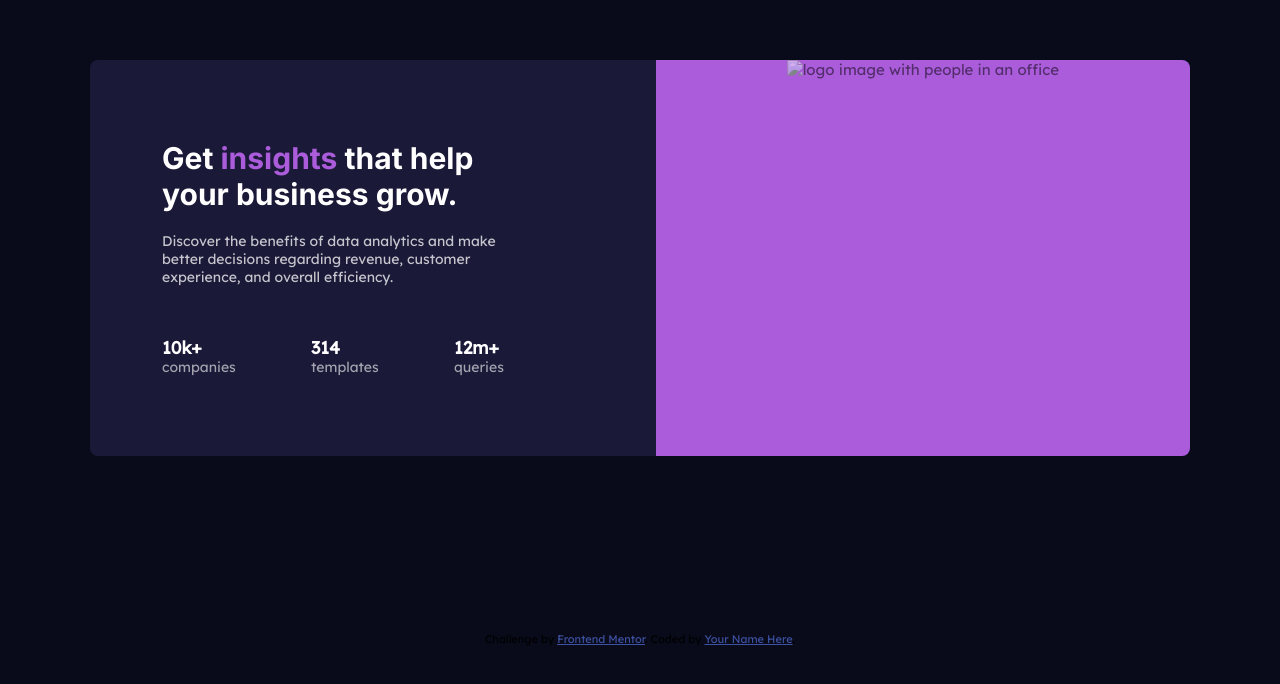
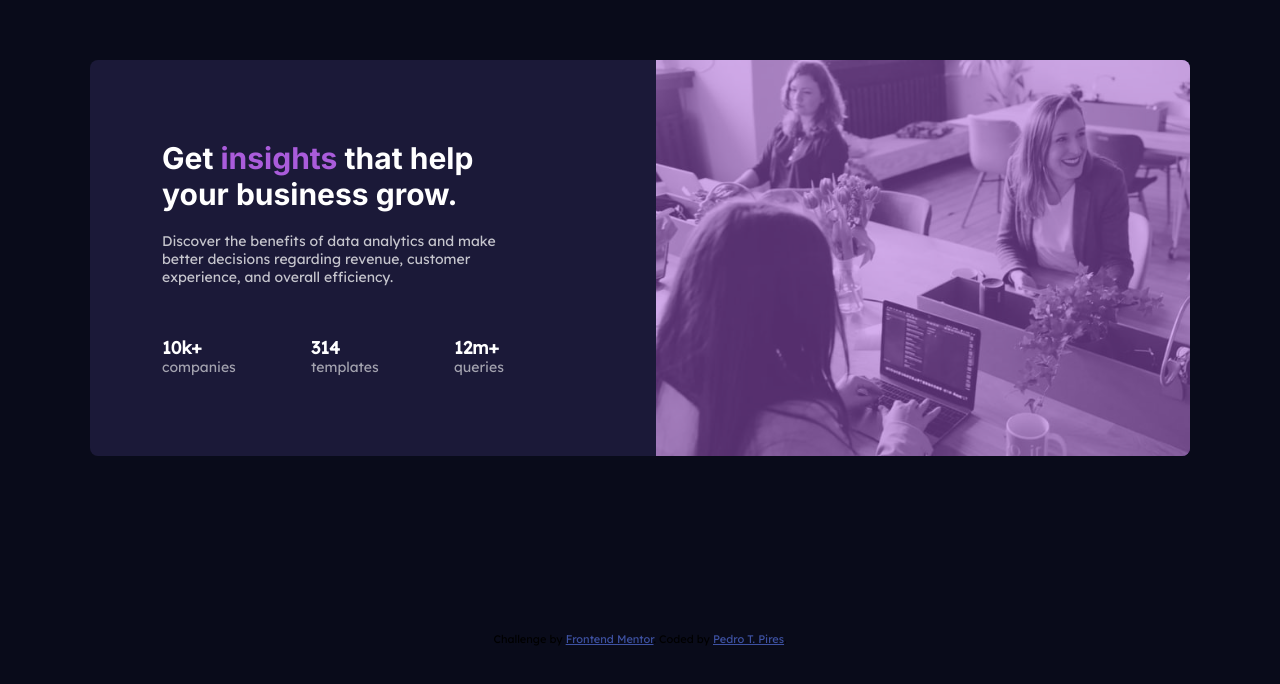
Before and after one commit to pedrotpo/frontendmentor-stats, a plain HTML site: page index.html in a window 1280 px wide. Shown: the part 116-800 px from the top of the page. Drawn offline with Linux system fonts and the light colour scheme.

Commit message:
README changes

```diff
--- a/index.html
+++ b/index.html
@@ -21,7 +21,7 @@
     <div class="container">
       <section>
         <img
-          src="/01-stats-preview-card-component-main/images/image-header-mobile.jpg"
+          src="./images/image-header-mobile.jpg"
           alt="logo image with people in an office"
         />
       </section>
@@ -51,7 +51,7 @@
       Challenge by
       <a href="https://www.frontendmentor.io?ref=challenge" target="_blank"
         >Frontend Mentor</a
-      >. Coded by <a href="#">Your Name Here</a>.
+      >. Coded by <a href="#">Pedro T. Pires</a>.
     </div>
   </body>
 </html>
```
Also changed, not shown: 1 other file.
